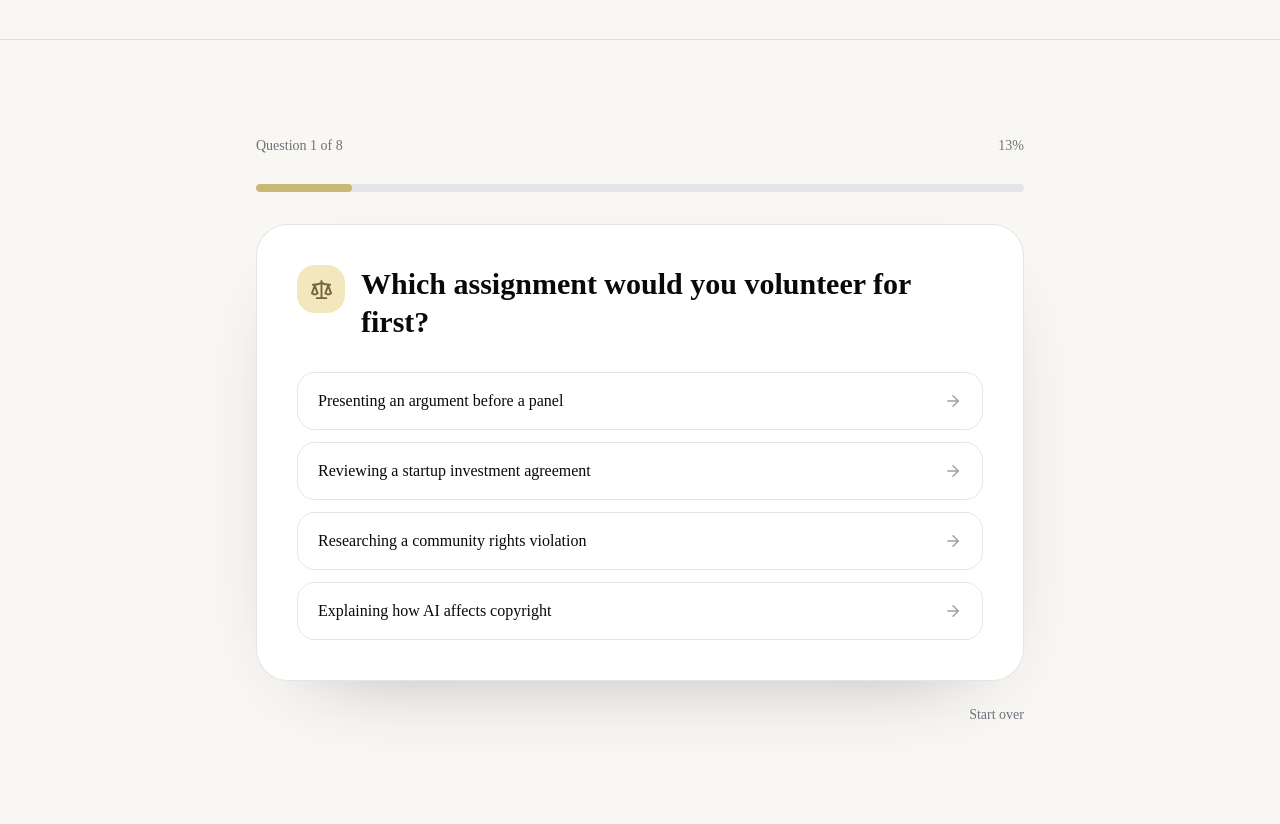
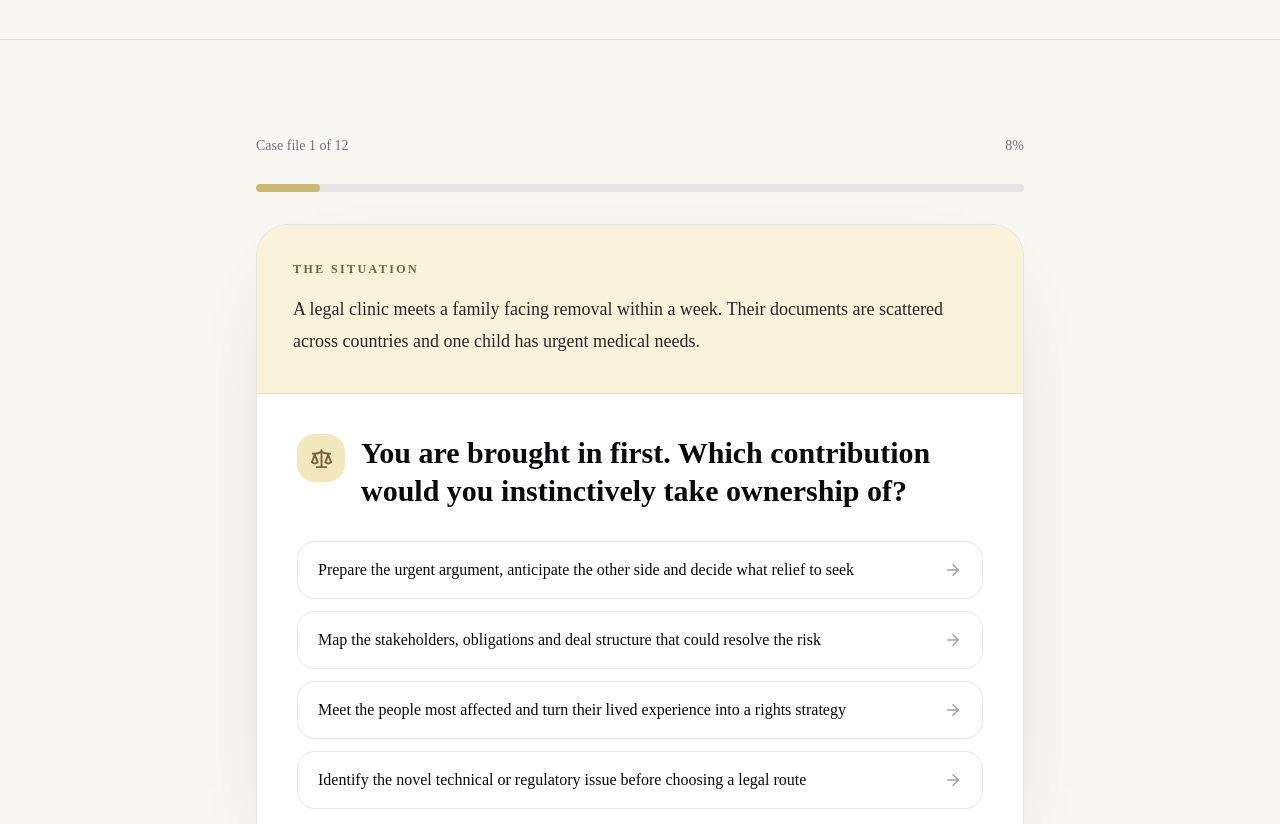
Before and after one commit to Internetshmoney/my-legal-paddy, a Next.js app: page /career-prediction in a window 1280 px wide. Shown: the part 520-1344 px from the top of the page. Built offline with nearby package versions, Linux system fonts and the light colour scheme.

Commit message:
Expand career quiz scenario bank

```diff
--- a/src/app/career-prediction/page.jsx
+++ b/src/app/career-prediction/page.jsx
@@ -10,7 +10,7 @@ export const metadata = {
     type: 'website',
     url: '/career-prediction',
     title: 'Legal Career Path Predictor for Law Students',
-    description: 'Answer eight practical questions and discover legal career paths suited to your strengths, interests and working style.',
+    description: 'Work through 12 realistic legal scenarios and discover career paths suited to your strengths, instincts and working style.',
   },
 };
 
@@ -22,7 +22,7 @@ export default function CareerPredictionPage() {
         <div className="mx-auto max-w-3xl">
           <span className="text-xs font-bold uppercase tracking-[0.22em] text-[#8f7d4d] dark:text-[#dfd29a]">Discover your legal path</span>
           <h1 className="mt-5 text-4xl font-semibold leading-tight sm:text-6xl">Where could your law degree take you?</h1>
-          <p className="mx-auto mt-6 max-w-2xl text-lg leading-8 text-zinc-600 dark:text-zinc-300">Answer eight practical questions about how you think, work and solve problems. We’ll match your answers to legal career paths worth exploring.</p>
+          <p className="mx-auto mt-6 max-w-2xl text-lg leading-8 text-zinc-600 dark:text-zinc-300">Work through 12 realistic legal scenarios drawn from a bank of more than 100. Your choices reveal how you handle pressure, evidence, people and difficult trade-offs.</p>
         </div>
       </section>
       <CareerPredictor />
--- a/src/components/career/CareerPredictor.jsx
+++ b/src/components/career/CareerPredictor.jsx
@@ -4,6 +4,7 @@ import { useEffect, useMemo, useState } from 'react';
 import Link from 'next/link';
 import Image from 'next/image';
 import { ArrowLeft, ArrowRight, BookOpen, BriefcaseBusiness, Check, Download, Gavel, HeartHandshake, Landmark, RefreshCcw, Scale, Share2, Sparkles } from 'lucide-react';
+import { selectCareerQuestions } from '@/data/careerQuestionBank';
 
 const quizUrl = 'https://mylegalpaddy.app/career-prediction';
 
@@ -15,33 +16,6 @@ const paths = {
   research: { title: 'Legal Research, Academia & Policy', icon: BookOpen, summary: 'You prefer deep thinking, careful writing and improving the rules behind institutions.', strengths: ['Research', 'Clear writing', 'Systems thinking'], next: ['Work on a journal or research project', 'Build strong citation and writing habits', 'Explore postgraduate study and policy internships'] },
   public: { title: 'Public Service & Criminal Justice', icon: Landmark, summary: 'You value public responsibility, order and institutions that make justice work.', strengths: ['Public-minded judgment', 'Evidence evaluation', 'Institutional thinking'], next: ['Study criminal procedure and evidence', 'Explore government and justice-sector internships', 'Attend public policy and justice events'] },
 };
-
-const questions = [
-  { text: 'Which assignment would you volunteer for first?', options: [
-    ['Presenting an argument before a panel', { advocacy: 3, public: 1 }], ['Reviewing a startup investment agreement', { corporate: 3, technology: 1 }], ['Researching a community rights violation', { rights: 3, research: 1 }], ['Explaining how AI affects copyright', { technology: 3, research: 1 }],
-  ]},
-  { text: 'What kind of problem holds your attention longest?', options: [
-    ['A dispute with conflicting stories and evidence', { advocacy: 3, public: 2 }], ['A complex transaction with many moving parts', { corporate: 3 }], ['An unfair rule affecting vulnerable people', { rights: 3, research: 1 }], ['A new issue the law has not caught up with', { technology: 3, research: 2 }],
-  ]},
-  { text: 'Where do you naturally do your best work?', options: [
-    ['Speaking and responding in real time', { advocacy: 3 }], ['Working with a team toward a practical deal', { corporate: 3 }], ['Listening to people and building trust', { rights: 3 }], ['Reading, writing and developing a careful position', { research: 3, technology: 1 }],
-  ]},
-  { text: 'Which course area sounds most appealing?', options: [
-    ['Evidence and civil procedure', { advocacy: 3, public: 1 }], ['Company, tax and contract law', { corporate: 3 }], ['Constitutional and human-rights law', { rights: 3, public: 1 }], ['Intellectual property, privacy and cyberlaw', { technology: 3 }],
-  ]},
-  { text: 'What would make a future job feel meaningful?', options: [
-    ['Winning a difficult case for a client', { advocacy: 3 }], ['Helping an organization grow responsibly', { corporate: 3 }], ['Creating a fairer outcome for people', { rights: 3 }], ['Improving laws, ideas or public institutions', { research: 2, public: 2 }],
-  ]},
-  { text: 'How do you usually make decisions?', options: [
-    ['Quickly, after testing both sides', { advocacy: 3 }], ['By balancing risk, value and practical outcomes', { corporate: 3 }], ['By asking who may be affected or excluded', { rights: 3 }], ['By gathering information and looking for patterns', { research: 3, technology: 1 }],
-  ]},
-  { text: 'Which professional would you most like to shadow?', options: [
-    ['A courtroom advocate', { advocacy: 3 }], ['An in-house counsel or deal lawyer', { corporate: 3 }], ['A legal-aid or civil-society lawyer', { rights: 3 }], ['A policy researcher or technology lawyer', { research: 2, technology: 2 }],
-  ]},
-  { text: 'Pick the result you would be proudest to achieve.', options: [
-    ['A persuasive submission that changes the outcome', { advocacy: 3 }], ['A clear agreement that prevents future problems', { corporate: 3 }], ['A judgment or reform that protects a community', { rights: 3, public: 2 }], ['A new framework that guides law and innovation', { technology: 2, research: 3 }],
-  ]},
-];
 
 function roundedRect(context, x, y, width, height, radius) {
   const safeRadius = Math.min(radius, width / 2, height / 2);
@@ -229,15 +203,29 @@ async function createResultImage(result) {
 export default function CareerPredictor() {
   const [step, setStep] = useState(0);
   const [answers, setAnswers] = useState([]);
+  const [questions, setQuestions] = useState([]);
   const [shareImage, setShareImage] = useState('');
   const [shareStatus, setShareStatus] = useState('');
-  const complete = answers.length === questions.length;
+  const complete = questions.length === 12 && answers.length === questions.length;
   const resultKey = useMemo(() => {
     if (!complete) return null;
     const scores = Object.fromEntries(Object.keys(paths).map((key) => [key, 0]));
     answers.forEach((answer, index) => Object.entries(questions[index].options[answer][1]).forEach(([key, value]) => { scores[key] += value; }));
     return Object.entries(scores).sort((a, b) => b[1] - a[1])[0][0];
-  }, [answers, complete]);
+  }, [answers, complete, questions]);
+
+  useEffect(() => {
+    const timer = window.setTimeout(() => {
+      let recentIds = [];
+      try { recentIds = JSON.parse(window.localStorage.getItem('mlp-career-question-history') || '[]'); } catch {}
+      const selected = selectCareerQuestions(12, recentIds);
+      setQuestions(selected);
+      try {
+        window.localStorage.setItem('mlp-career-question-history', JSON.stringify([...selected.map(({ id }) => id), ...recentIds].slice(0, 96)));
+      } catch {}
+    }, 0);
+    return () => window.clearTimeout(timer);
+  }, []);
 
   useEffect(() => {
     let active = true;
@@ -256,7 +244,19 @@ export default function CareerPredictor() {
     if (step < questions.length - 1) setStep(step + 1);
   }
 
-  function restart() { setAnswers([]); setStep(0); setShareImage(''); setShareStatus(''); }
+  function restart() {
+    let recentIds = [];
+    try { recentIds = JSON.parse(window.localStorage.getItem('mlp-career-question-history') || '[]'); } catch {}
+    const selected = selectCareerQuestions(12, recentIds);
+    setQuestions(selected);
+    setAnswers([]);
+    setStep(0);
+    setShareImage('');
+    setShareStatus('');
+    try {
+      window.localStorage.setItem('mlp-career-question-history', JSON.stringify([...selected.map(({ id }) => id), ...recentIds].slice(0, 96)));
+    } catch {}
+  }
 
   async function shareResult() {
     const result = paths[resultKey];
@@ -314,7 +314,6 @@ export default function CareerPredictor() {
             <div className="mt-3 flex flex-wrap items-center gap-x-5 gap-y-3">
               <button onClick={downloadResult} className="inline-flex items-center gap-2 text-sm font-semibold text-zinc-600 underline decoration-[#C9B974] underline-offset-4 dark:text-zinc-300"><Download size={15} /> Download image</button>
               <button onClick={restart} className="inline-flex items-center gap-2 text-sm font-semibold text-zinc-600 dark:text-zinc-300"><RefreshCcw size={15} /> Retake quiz</button>
-              <Link href="/tutors" className="inline-flex items-center gap-1 text-sm font-semibold text-zinc-600 dark:text-zinc-300">Explore tutors <ArrowRight size={15} /></Link>
             </div>
             {shareStatus ? <p role="status" className="mt-4 text-sm font-medium text-[#75643d] dark:text-[#dfd29a]">{shareStatus}</p> : null}
             <p className="mt-4 text-xs leading-5 text-zinc-500">On mobile, choose WhatsApp from your share sheet to send the image and quiz link together.</p>
@@ -324,11 +323,18 @@ export default function CareerPredictor() {
     </div><p className="mx-auto mt-6 max-w-2xl text-center text-sm leading-6 text-zinc-500">This is a guidance tool, not a fixed verdict. Explore several practice areas through courses, internships and conversations before deciding.</p></section>;
   }
 
+  if (!questions.length) {
+    return <section className="px-6 py-16 sm:py-24"><div className="mx-auto max-w-3xl rounded-[2rem] border border-black/10 bg-white p-10 text-center dark:border-white/10 dark:bg-zinc-900"><Scale className="mx-auto animate-pulse text-[#8f7d4d]" size={32} /><p className="mt-4 font-semibold">Preparing your case files…</p><p className="mt-2 text-sm text-zinc-500">Selecting 12 scenarios from the question bank.</p></div></section>;
+  }
+
   const question = questions[step];
   return <section className="px-6 py-16 sm:py-24"><div className="mx-auto max-w-3xl">
-    <div className="mb-7 flex items-center justify-between text-sm font-medium text-zinc-500"><span>Question {step + 1} of {questions.length}</span><span>{Math.round(((step + 1) / questions.length) * 100)}%</span></div>
+    <div className="mb-7 flex items-center justify-between text-sm font-medium text-zinc-500"><span>Case file {step + 1} of {questions.length}</span><span>{Math.round(((step + 1) / questions.length) * 100)}%</span></div>
     <div className="h-2 overflow-hidden rounded-full bg-zinc-200 dark:bg-zinc-800"><div className="h-full rounded-full bg-[#C9B974] transition-all" style={{ width: `${((step + 1) / questions.length) * 100}%` }} /></div>
-    <div className="mt-8 rounded-[2rem] border border-black/10 bg-white p-6 shadow-[0_30px_90px_-60px_rgba(0,0,0,.45)] dark:border-white/10 dark:bg-zinc-900 sm:p-10"><div className="flex items-start gap-4"><span className="hidden h-12 w-12 shrink-0 items-center justify-center rounded-2xl bg-[#f3e8bd] text-[#75643d] sm:flex"><Scale size={23} /></span><h2 className="text-2xl font-semibold leading-tight sm:text-3xl">{question.text}</h2></div><div className="mt-8 grid gap-3">{question.options.map(([label], index) => <button key={label} onClick={() => choose(index)} className="group flex w-full items-center justify-between rounded-2xl border border-black/10 px-5 py-4 text-left font-medium transition hover:-translate-y-0.5 hover:border-[#C9B974] hover:bg-[#fbf6df] dark:border-white/10 dark:hover:bg-[#2b2517]"><span>{label}</span><ArrowRight className="shrink-0 text-zinc-400 transition group-hover:translate-x-1 group-hover:text-[#8f7d4d]" size={18} /></button>)}</div></div>
+    <div className="mt-8 overflow-hidden rounded-[2rem] border border-black/10 bg-white shadow-[0_30px_90px_-60px_rgba(0,0,0,.45)] dark:border-white/10 dark:bg-zinc-900">
+      <div className="border-b border-black/10 bg-[#f3e8bd]/55 p-6 dark:border-white/10 dark:bg-[#2b2517] sm:p-9"><p className="text-xs font-bold uppercase tracking-[.2em] text-[#75643d] dark:text-[#dfd29a]">The situation</p><p className="mt-4 text-lg leading-8 text-zinc-800 dark:text-zinc-200">{question.scenario}</p></div>
+      <div className="p-6 sm:p-10"><div className="flex items-start gap-4"><span className="hidden h-12 w-12 shrink-0 items-center justify-center rounded-2xl bg-[#f3e8bd] text-[#75643d] sm:flex"><Scale size={23} /></span><h2 className="text-2xl font-semibold leading-tight sm:text-3xl">{question.text}</h2></div><div className="mt-8 grid gap-3">{question.options.map(([label], index) => <button key={label} onClick={() => choose(index)} className="group flex w-full items-center justify-between rounded-2xl border border-black/10 px-5 py-4 text-left font-medium leading-6 transition hover:-translate-y-0.5 hover:border-[#C9B974] hover:bg-[#fbf6df] dark:border-white/10 dark:hover:bg-[#2b2517]"><span>{label}</span><ArrowRight className="ml-4 shrink-0 text-zinc-400 transition group-hover:translate-x-1 group-hover:text-[#8f7d4d]" size={18} /></button>)}</div></div>
+    </div>
     <div className="mt-6 flex justify-between"><button disabled={step === 0} onClick={() => setStep(step - 1)} className="inline-flex items-center gap-2 text-sm font-semibold disabled:invisible"><ArrowLeft size={16} /> Previous</button><button onClick={restart} className="text-sm text-zinc-500 hover:text-zinc-900 dark:hover:text-white">Start over</button></div>
   </div></section>;
 }
--- /dev/null
+++ b/src/data/careerQuestionBank.js
@@ -0,0 +1,99 @@
+const scenarios = [
+  { id: 'injunction', context: 'At 4:45 p.m., a client learns that a competitor will launch a product tomorrow using confidential designs. The court registry closes soon and the commercial relationship may still be salvageable.' },
+  { id: 'fintech', context: 'A student-built fintech suddenly attracts thousands of users. Its founders want investment next week, but its privacy notice is vague and one founder wrote most of the code before the company existed.' },
+  { id: 'eviction', context: 'Residents of a waterfront community receive 48-hour demolition notices. Some have allocation papers, many do not, and a new development has already been announced for the land.' },
+  { id: 'deepfake', context: 'Hours before a student-union election, a convincing audio clip appears to show a candidate offering bribes. The candidate denies it, the platform will not remove it, and voting has started.' },
+  { id: 'music', context: 'An emerging musician is offered a career-changing record deal. The advance is attractive, but the contract assigns masters, likeness rights and income from work not yet created.' },
+  { id: 'oilspill', context: 'A fishing community reports polluted water after a pipeline leak. The operator disputes the source, regulators have incomplete records, and families need immediate support.' },
+  { id: 'cyberattack', context: 'A bank discovers that attackers accessed customer records. The breach is contained, but customers, regulators and the board may all need different information within hours.' },
+  { id: 'wrongfularrest', context: 'A teenager has been held for three days after being mistaken for someone in a grainy video. The family has little money and the station record contains inconsistencies.' },
+  { id: 'merger', context: 'Two regional companies plan a cross-border merger. The deal could save jobs, but lenders, minority shareholders and competition regulators want conflicting protections.' },
+  { id: 'climatebill', context: 'A proposed climate bill promises cleaner cities but may impose costs that small transport businesses cannot absorb. Legislators want a workable amendment before the next sitting.' },
+  { id: 'discipline', context: 'A university accuses a final-year student of examination misconduct based on software detection. The hearing is tomorrow and the student has not seen the full report.' },
+  { id: 'healthdata', context: 'A health app wants to use patient histories to train a diagnostic model. The research could save lives, but the original consent form never mentioned artificial intelligence.' },
+  { id: 'inheritance', context: 'Three siblings inherit a family business. One kept it running for years, another needs an urgent sale, and their late parent left two documents that appear inconsistent.' },
+  { id: 'marketplace', context: 'A dominant online marketplace changes its rules so independent sellers must use its payment service. Consumers may benefit from convenience, but smaller rivals are disappearing.' },
+  { id: 'procurement', context: 'A civil servant shares documents suggesting that a public contract was tailored for one bidder. The documents are incomplete and revealing the source could end a career.' },
+  { id: 'sportsdeal', context: 'A young athlete is offered a sponsorship before a major tournament. The brand wants exclusivity, constant social posts and the right to end the deal after any controversy.' },
+  { id: 'refugeeclinic', context: 'A legal clinic meets a family facing removal within a week. Their documents are scattered across countries and one child has urgent medical needs.' },
+  { id: 'constitution', context: 'A constitutional reform committee must propose a new system for appointing senior judges. Public trust is low, political leaders demand accountability and judges fear interference.' },
+];
+
+const decisionAngles = [
+  { id: 'first-move', prompt: 'You are brought in first. Which contribution would you instinctively take ownership of?', options: [
+    ['Prepare the urgent argument, anticipate the other side and decide what relief to seek', { advocacy: 3, public: 1 }],
+    ['Map the stakeholders, obligations and deal structure that could resolve the risk', { corporate: 3, research: 1 }],
+    ['Meet the people most affected and turn their lived experience into a rights strategy', { rights: 3, advocacy: 1 }],
+    ['Identify the novel technical or regulatory issue before choosing a legal route', { technology: 3, research: 2 }],
+  ] },
+  { id: 'pressure', prompt: 'The facts remain incomplete and the deadline moves closer. What kind of pressure would bring out your best work?', options: [
+    ['Thinking on my feet while a decision-maker tests every weakness in the case', { advocacy: 3 }],
+    ['Balancing legal exposure with money, timing and the need to keep a project alive', { corporate: 3 }],
+    ['Building a defensible position from uncertain evidence and competing authorities', { research: 3, technology: 1 }],
+    ['Protecting due process while helping a public institution act responsibly', { public: 3, rights: 1 }],
+  ] },
+  { id: 'role', prompt: 'A multidisciplinary team is assembled. Which seat at the table feels most natural to you?', options: [
+    ['Lead advocate: shape the theory of the case and persuade the final decision-maker', { advocacy: 3 }],
+    ['Strategic counsel: negotiate responsibilities and design an agreement people can use', { corporate: 3 }],
+    ['Public-interest counsel: keep fairness, access and human consequences central', { rights: 3 }],
+    ['Policy adviser: test how the rule will work across institutions and over time', { research: 2, public: 3 }],
+  ] },
+  { id: 'evidence', prompt: 'You can investigate only one line of evidence before advising. Which would you choose?', options: [
+    ['Official records and institutional failures that reveal whether public power was properly used', { public: 3, advocacy: 1 }],
+    ['Contracts, financial incentives and the allocation of risk between the parties', { corporate: 3 }],
+    ['The unequal impact on individuals who may never reach a courtroom', { rights: 3 }],
+    ['The system, data trail or emerging technology that created the legal uncertainty', { technology: 3, research: 2 }],
+  ] },
+  { id: 'outcome', prompt: 'Months later, which outcome would make you feel your work truly mattered?', options: [
+    ['A decisive ruling reached because the strongest argument was clearly presented', { advocacy: 3 }],
+    ['A durable arrangement that protects value and prevents the next dispute', { corporate: 3 }],
+    ['A remedy that restores dignity and changes what happens to others in the same position', { rights: 3, public: 1 }],
+    ['A clearer legal framework that helps future decision-makers handle the issue', { research: 3, technology: 1 }],
+  ] },
+  { id: 'tradeoff', prompt: 'The obvious solution has a serious downside. Which trade-off would you most want to untangle?', options: [
+    ['Swift government action versus due process, accountability and public trust', { public: 3, advocacy: 1 }],
+    ['Commercial certainty versus leaving room for the parties to adapt later', { corporate: 3 }],
+    ['A broadly useful policy versus the severe harm it may cause a vulnerable minority', { rights: 3, public: 2 }],
+    ['Innovation versus privacy, ownership and rules written for an earlier world', { technology: 3, research: 2 }],
+  ] },
+];
+
+export const careerQuestionBank = scenarios.flatMap((scenario) => decisionAngles.map((angle) => ({
+  id: `${scenario.id}-${angle.id}`,
+  scenarioId: scenario.id,
+  angleId: angle.id,
+  scenario: scenario.context,
+  text: angle.prompt,
+  options: angle.options,
+})));
+
+function shuffled(items) {
+  const copy = [...items];
+  for (let index = copy.length - 1; index > 0; index -= 1) {
+    const swapIndex = Math.floor(Math.random() * (index + 1));
+    [copy[index], copy[swapIndex]] = [copy[swapIndex], copy[index]];
+  }
+  return copy;
+}
+
+export function selectCareerQuestions(count = 12, recentIds = []) {
+  const recent = new Set(recentIds);
+  const selected = [];
+  const usedScenarios = new Set();
+
+  while (selected.length < count) {
+    let added = false;
+    for (const angle of shuffled(decisionAngles)) {
+      const candidates = shuffled(careerQuestionBank.filter((question) => question.angleId === angle.id && !usedScenarios.has(question.scenarioId)));
+      const question = candidates.find(({ id }) => !recent.has(id)) || candidates[0];
+      if (!question) continue;
+      selected.push(question);
+      usedScenarios.add(question.scenarioId);
+      added = true;
+      if (selected.length === count) break;
+    }
+    if (!added) break;
+  }
+
+  return shuffled(selected);
+}
```
